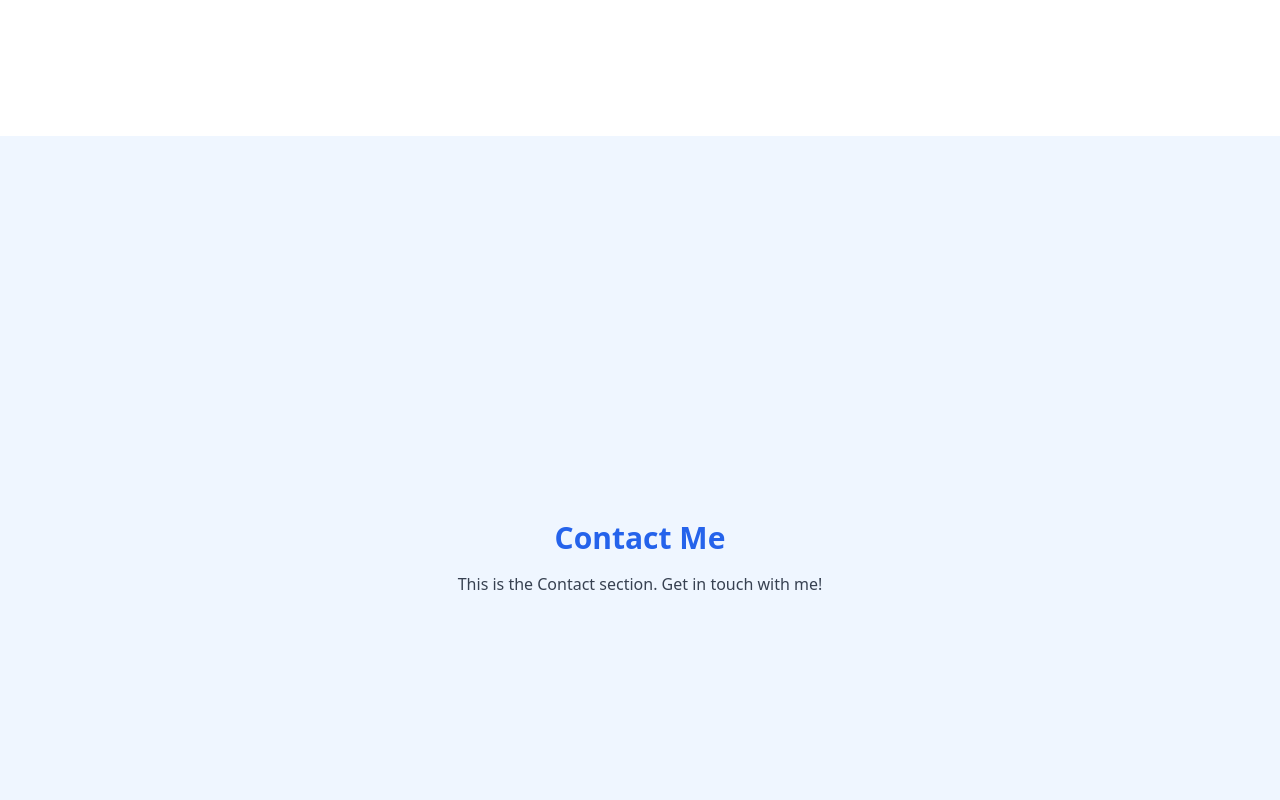
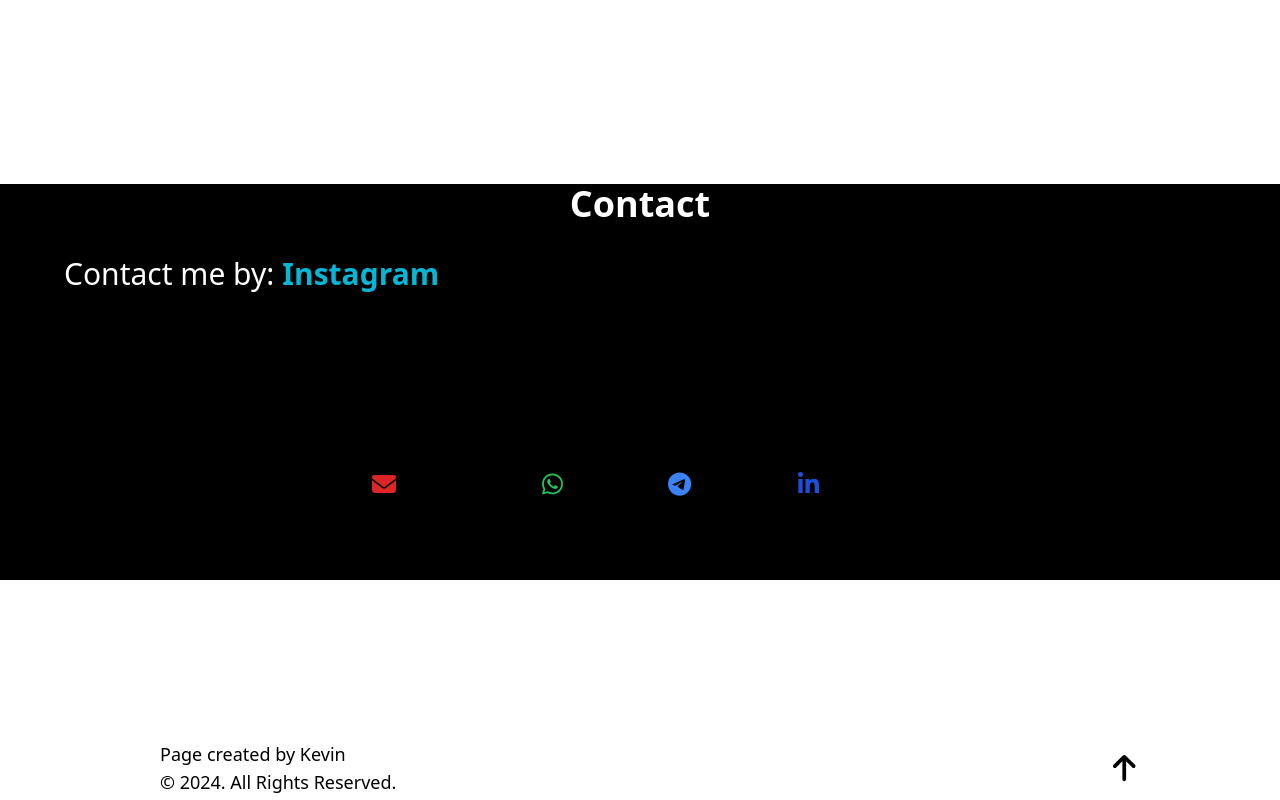
Before and after one commit to kevinmsavsani/portfolio, a React (Create React App) app: page / in a window 1280 px wide. Shown: the part 3260-4060 px from the top of the page. Built offline with nearby package versions, Linux system fonts and the light colour scheme.

Commit message:
added contact

```diff
--- a/package.json
+++ b/package.json
@@ -27,6 +27,7 @@
     "react-router-dom": "^6.26.1",
     "react-scripts": "5.0.1",
     "react-scroll": "^1.9.0",
+    "react-typical": "^0.1.3",
     "typescript": "^4.4.2",
     "web-vitals": "^2.1.0"
   },
@@ -59,6 +60,7 @@
   "devDependencies": {
     "@types/aos": "^3.0.7",
     "@types/react-scroll": "^1.8.10",
+    "@types/react-typical": "^0.1.2",
     "autoprefixer": "^10.4.20",
     "gh-pages": "^6.1.1",
     "postcss": "^8.4.41",
--- a/src/components/ContactSection.tsx
+++ b/src/components/ContactSection.tsx
@@ -1,13 +1,114 @@
-// src/components/ContactSection.tsx
-import React from 'react';
+import {
+  faGithubSquare,
+  faLinkedinIn,
+  faTelegram,
+  faWhatsapp,
+} from "@fortawesome/free-brands-svg-icons";
+import { faEnvelope } from "@fortawesome/free-solid-svg-icons";
+import { FontAwesomeIcon } from "@fortawesome/react-fontawesome";
+import React from "react";
+import Typical from "react-typical";
 
-const ContactSection: React.FC = () => {
-  return (
-    <section id="contact" data-aos="fade-up" className="py-96 bg-blue-50 dark:bg-gray-900 text-center">
-    <h2 className="text-3xl font-bold text-blue-600 dark:text-red-600">Contact Me</h2>
-    <p className="mt-4 text-gray-700 dark:text-gray-300">This is the Contact section. Get in touch with me!</p>
+const ContactSection: React.FC = () => (
+  <section className="mt-12 bg-black" id="contactos">
+    <h2 className="text-center text-4xl font-semibold mb-8 text-white">
+      Contact
+    </h2>
+    <h3
+      className="text-3xl font-normal text-white mb-16 px-16"
+      data-aos="fade-left"
+      data-aos-delay="300"
+    >
+      Contact me by:
+      <span className="pl-2 text-cyan-500">
+        <Typical
+          loop={Infinity}
+          wrapper="b"
+          steps={[
+            "Gmail",
+            1500,
+            "WhatsApp",
+            1500,
+            "Instagram",
+            1500,
+            "Telegram",
+            1500,
+            "LinkedIn",
+            1500,
+            "GitHub",
+            1500,
+          ]}
+        />
+      </span>
+    </h3>
+
+    <div className="flex flex-wrap justify-center mt-24 mb-24 space-x-4">
+      {contactLinks.map(({ href, iconClass, label, colorClass }, index) => (
+        <a
+          key={index}
+          href={href}
+          target="_blank"
+          rel="noopener noreferrer"
+          className="relative block m-10 text-white transform transition-transform hover:rotate-[-35deg] hover:skew-y-[20deg] group"
+          data-aos="zoom-in"
+        >
+          <div
+            className={`relative w-28 h-28 ${colorClass} flex items-center justify-center transform transition-transform duration-300 group-hover:translate-y-[-10px] group-hover:translate-x-[10px] group-hover:rotate-[5deg] group-hover:shadow-lg group-hover:shadow-black`}
+          >
+            {[...Array(5)].map((_, idx) => (
+              <span
+                key={idx}
+                className="absolute inset-0 w-full h-full border-3 border-current rounded-md transition-transform duration-300"
+                style={{
+                  transform: `translate(${idx * 5}px, ${-idx * 5}px)`,
+                  boxShadow: `${idx * 2}px ${
+                    -idx * 2
+                  }px 10px rgba(0, 0, 0, 0.2)`,
+                }}
+              ></span>
+            ))}
+            <FontAwesomeIcon icon={iconClass} className="text-2xl" />
+            <div className="absolute left-1/2 bottom-[-10px] transform -translate-x-1/2 text-2xl font-semibold opacity-0 transition-opacity ease-in-out duration-300 group-hover:opacity-100">
+              {label}
+            </div>
+          </div>
+        </a>
+      ))}
+    </div>
   </section>
-  );
-};
+);
+
+const contactLinks = [
+  {
+    href: "mailto:kevinmsavsani@gmail.com",
+    iconClass: faEnvelope,
+    label: "Gmail",
+    colorClass: "text-red-600 border-red-600 hover:shadow-red-600",
+  },
+  {
+    href: "https://api.whatsapp.com/send?phone=9537960559",
+    iconClass: faWhatsapp,
+    label: "WhatsApp",
+    colorClass: "text-green-500 border-green-500 hover:shadow-green-500",
+  },
+  {
+    href: "https://web.telegram.org/a/#816371304",
+    iconClass: faTelegram,
+    label: "Telegram",
+    colorClass: "text-blue-500 border-blue-500 hover:shadow-blue-500",
+  },
+  {
+    href: "https://www.linkedin.com/in/kevin1998/",
+    iconClass: faLinkedinIn,
+    label: "LinkedIn",
+    colorClass: "text-blue-700 border-blue-700 hover:shadow-blue-700",
+  },
+  {
+    href: "https://github.com/kevinmsavsani/",
+    iconClass: faGithubSquare,
+    label: "GitHub",
+    colorClass: "text-black border-black hover:shadow-black",
+  },
+];
 
 export default ContactSection;
```
Also changed, not shown: 1 other file (tests, documents, lock files or other folders).
